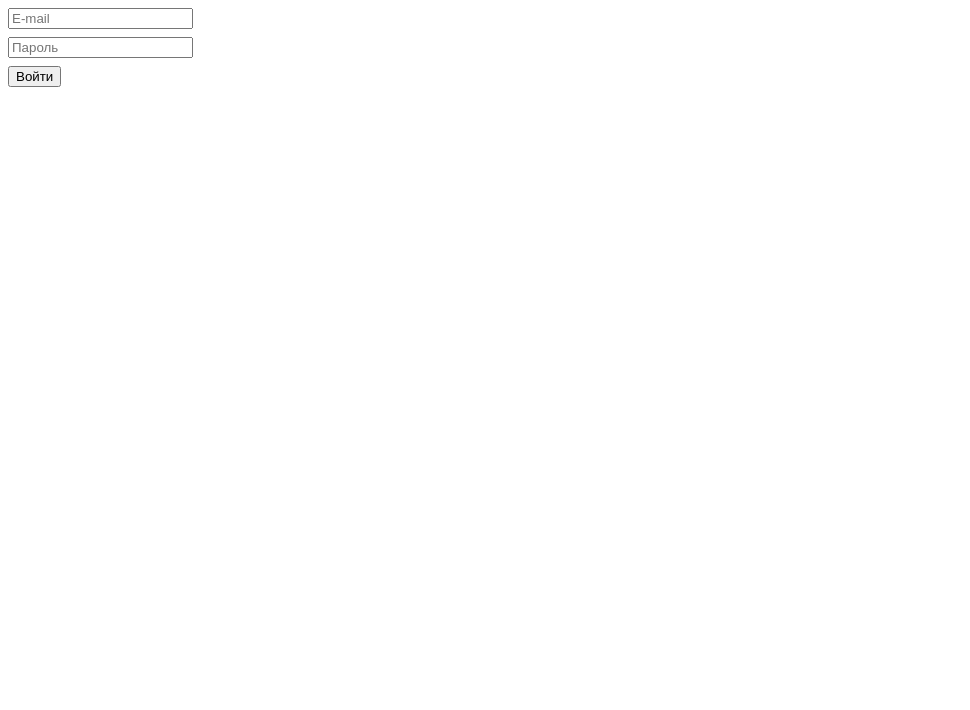
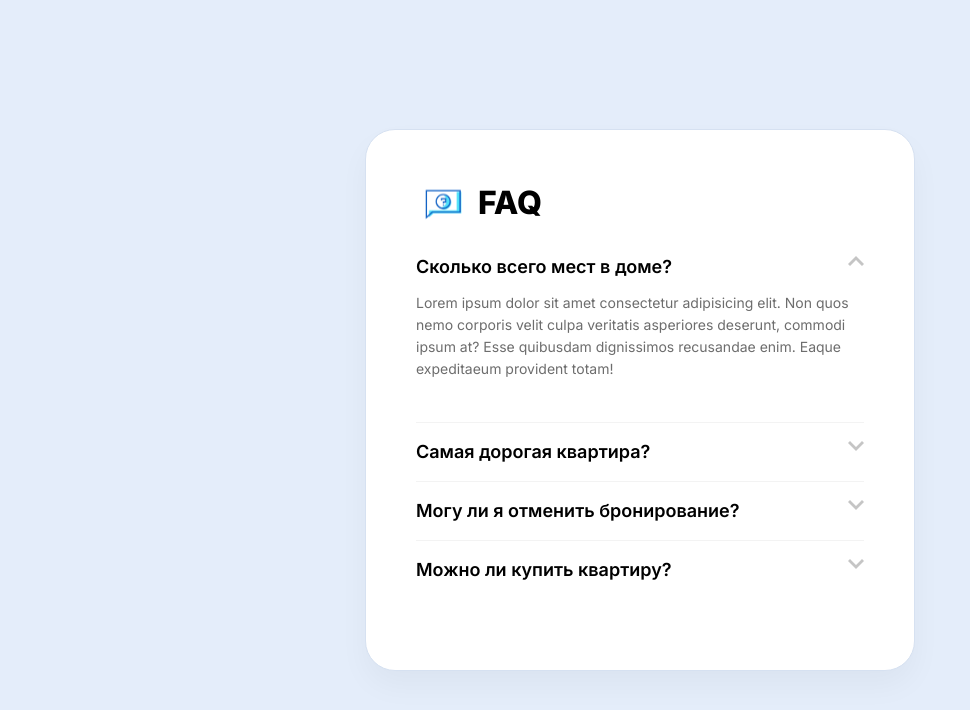
Before and after one commit to AnBandin/home-work-1, a React (Create React App) app: page / in a window 1280 px wide. Shown: the top 710 px of the page, without its empty margins (0-970 px from the left). Built offline with nearby package versions, Linux system fonts and the light colour scheme.

Commit message:
Сделал задание №3

```diff
--- a/src/index.js
+++ b/src/index.js
@@ -1,6 +1,6 @@
 import ReactDOM from 'react-dom';
 import {StrictMode} from 'react';
-import App from './tutorial-2/App';
+import App from './tutorial-3/App';
 
 const rootElement = document.getElementById('root');
 ReactDOM.render(
--- /dev/null
+++ b/src/tutorial-3/App.js
@@ -0,0 +1,5 @@
+import Accordion from './components/accordion';
+
+export default function App() {
+  return <Accordion />;
+}
--- /dev/null
+++ b/src/tutorial-3/components/accordion.jsx
@@ -0,0 +1,16 @@
+import React from 'react';
+import Tabs from './tabs';
+import '../style.css';
+
+export default function Accordion() {
+  return (
+    <div id="app">
+      <div className="app-container">
+        <h1 className="app-title">FAQ</h1>
+        <div className="app-tabs">
+          <Tabs />
+        </div>
+      </div>
+    </div>
+  );
+}
--- /dev/null
+++ b/src/tutorial-3/components/tabs.jsx
@@ -0,0 +1,30 @@
+import React from 'react';
+import {tabs, numbers} from '../data';
+import '../style.css';
+
+export default function Tabs() {
+  const [activeId, setActiveId] = React.useState(1);
+
+  const switchTab = (id) => {
+    if (id !== activeId) {
+      setActiveId(id);
+    } else {
+      setActiveId(0);
+    }
+  };
+
+  return tabs.map((tab) => (
+    <div className={tab.id === activeId ? 'tab active' : 'tab'} key={tab.id}>
+      <input
+        id={'tab-' + numbers[tab.id]}
+        type="checkbox"
+        name="tabs"
+        onClick={() => switchTab(tab.id)}
+      />
+      <label htmlFor={'tab-' + numbers[tab.id]}>{tab.title}</label>
+      <div className="tab-content">
+        <p>{tab.description}</p>
+      </div>
+    </div>
+  ));
+}
--- /dev/null
+++ b/src/tutorial-3/data.js
@@ -0,0 +1,39 @@
+export const tabs = [
+  {
+    id: 1,
+    title: 'Сколько всего мест в доме?',
+    description:
+      'Lorem ipsum dolor sit amet consectetur adipisicing elit. Non quos nemo corporis velit culpa veritatis asperiores deserunt, commodi ipsum at? Esse quibusdam dignissimos recusandae enim. Eaque expeditaeum provident totam!',
+  },
+  {
+    id: 2,
+    title: 'Самая дорогая квартира?',
+    description:
+      'Lorem ipsum dolor sit amet consectetur adipisicing elit. Maxime fuga deserunt aliquid voluptatum ad, molestiae dicta officiis animi ummollitia, reiciendis a cum ratione veritatis cupiditate voluptatem.Consectetur, exercitationem magnam.',
+  },
+  {
+    id: 3,
+    title: 'Могу ли я отменить бронирование?',
+    description:
+      'Да, вы можете отменить забронированную квартиру в течение 3 дней.',
+  },
+  {
+    id: 4,
+    title: 'Можно ли купить квартиру?',
+    description:
+      'Lorem ipsum dolor sit amet consectetur adipisicing elit. Est commodi itaque ratione voluptatem dolores iusto aperiam adipisci incidunt perspiciatis ullam! Repellat accusamus rerum excepturi minus delectus? Consequatur libero nemo alias.',
+  },
+];
+
+export const numbers = [
+  'zero',
+  'one',
+  'two',
+  'three',
+  'four',
+  'five',
+  'six',
+  'seven',
+  'eight',
+  'nine',
+];
--- /dev/null
+++ b/src/tutorial-3/style.css
@@ -0,0 +1,120 @@
+@import url('https://fonts.googleapis.com/css2?family=Inter:wght@400;600;800&display=swap');
+
+* {
+  margin: 0;
+  padding: 0;
+  box-sizing: border-box;
+}
+
+body {
+  background-color: #e4edfa;
+  font-family: 'Inter', sans-serif;
+  font-weight: 400;
+  font-size: 14px;
+  color: #000;
+}
+
+#app {
+  display: flex;
+  justify-content: center;
+  align-items: center;
+  height: 100vh;
+}
+
+.app-container {
+  max-width: 550px;
+  padding: 53px 50px;
+  background: #ffffff;
+  border: 1px solid #d6e1f1;
+  box-shadow: 0px 15px 30px rgba(0, 0, 0, 0.04);
+  border-radius: 30px;
+}
+
+.app-title {
+  padding-left: 62px;
+  margin-bottom: 34px;
+  font-weight: 800;
+  font-size: 32px;
+  line-height: 39px;
+  background-image: url('./img/title-bg.svg');
+  background-repeat: no-repeat;
+  background-size: 54px;
+  background-position: left center;
+}
+
+/* Acordeon styles */
+.tab {
+  position: relative;
+  margin-bottom: 18px;
+  padding-bottom: 18px;
+  width: 100%;
+  overflow: hidden;
+  border-bottom: 1px solid #f3f3f3;
+}
+
+.tab:last-child {
+  border-bottom: 0;
+}
+
+.tab input {
+  position: absolute;
+  opacity: 0;
+  z-index: -1;
+}
+
+.tab label {
+  position: relative;
+  display: block;
+  background: #fff;
+  cursor: pointer;
+  font-weight: 600;
+  font-size: 18px;
+  line-height: 22px;
+}
+
+.blue label {
+  background: #2980b9;
+}
+
+.tab-content {
+  max-height: 0;
+  overflow: hidden;
+  -webkit-transition: max-height 0.35s;
+  -o-transition: max-height 0.35s;
+  transition: max-height 0.35s;
+}
+
+.tab-content p {
+  color: #6d6d6d;
+  padding: 14px 0 24px;
+  line-height: 22px;
+}
+
+/* :active */
+.tab.active .tab-content {
+  max-height: 100vh;
+}
+
+/* Icon */
+.tab label::after {
+  position: absolute;
+  content: '';
+  width: 16px;
+  height: 10px;
+  background-image: url('./img/arrow-tab.svg');
+  background-repeat: no-repeat;
+  background-position: center;
+  background-size: 16px;
+  right: 0;
+  top: 0px;
+  display: block;
+  line-height: 3;
+  text-align: center;
+  -webkit-transition: all 0.35s;
+  -o-transition: all 0.35s;
+  transition: all 0.35s;
+}
+
+.tab.active label::after {
+  transform: rotate(180deg);
+}
```
Also changed, not shown: src/tutorial-3/img/arrow-tab.svg (added), src/tutorial-3/img/title-bg.svg (added).
